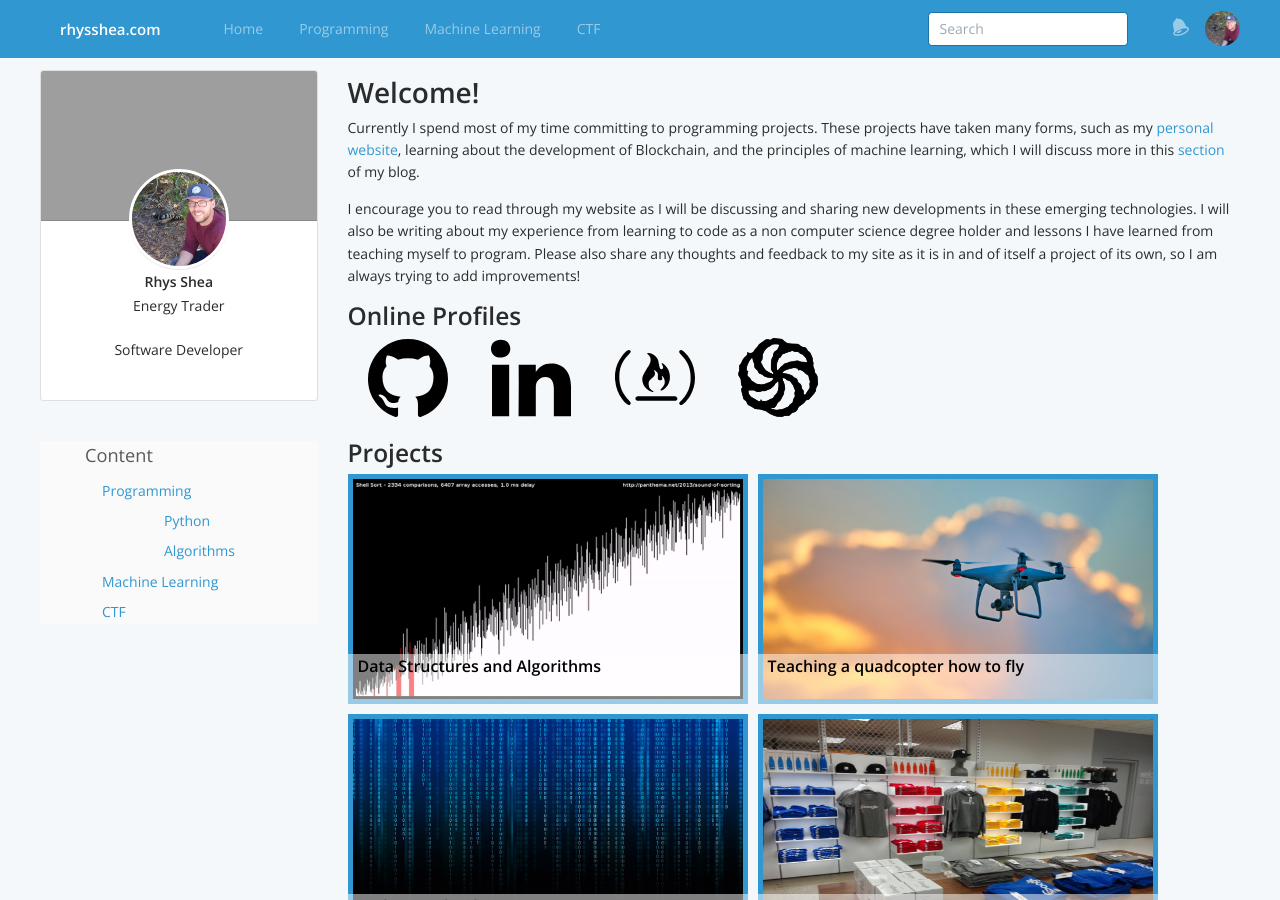
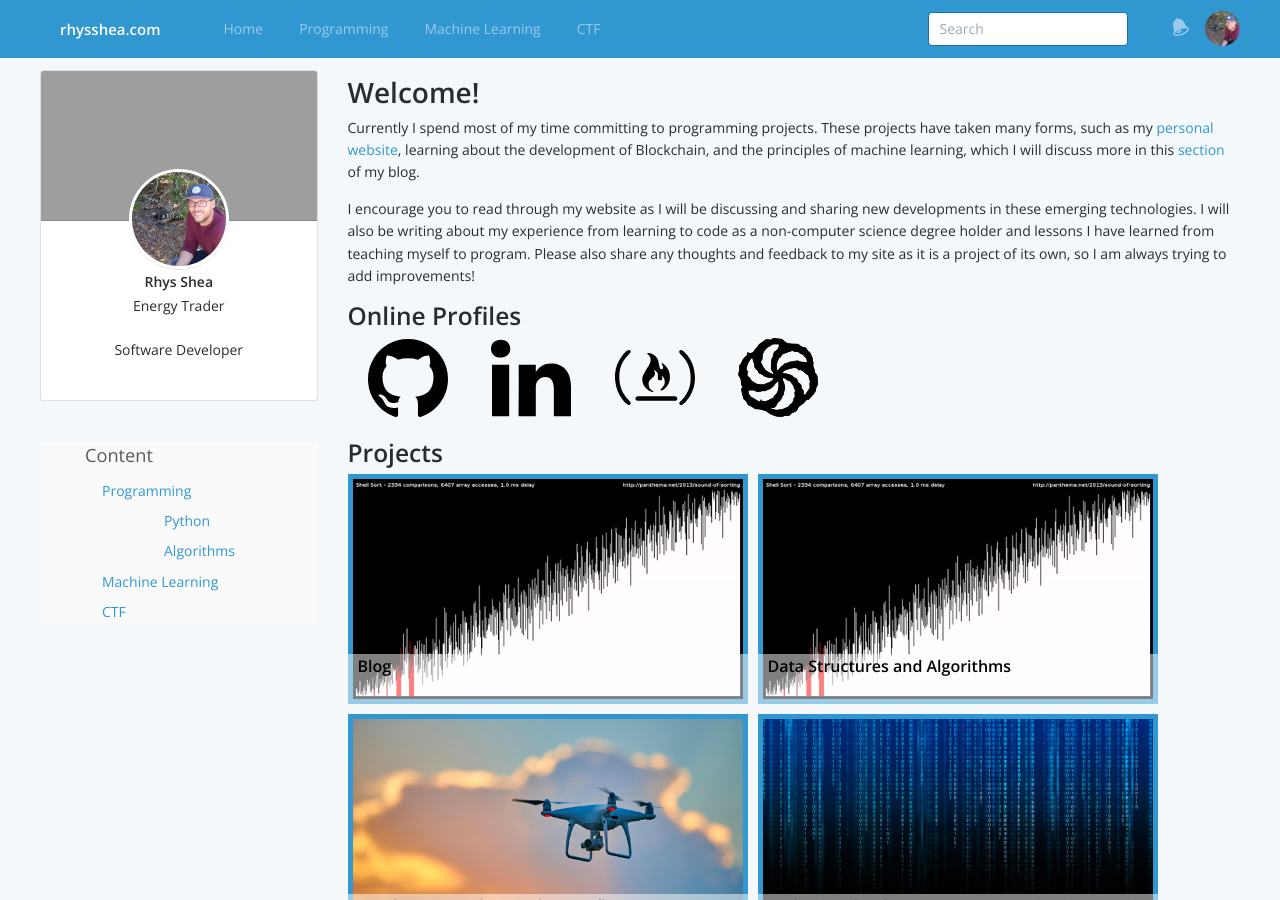
Before and after one commit to Rhysoshea/rhysshea.github.io, a Jekyll site: the page built from index.md, in a window 1280 px wide and 900 px high. Built offline with Jekyll 4.4.1, drawn with Linux system fonts in a browser that asks for light colours; grey boxes are pictures that could not be loaded.

Commit message:
created blog section on home page

```diff
--- a/index.md
+++ b/index.md
@@ -9,7 +9,7 @@ sidebar: home_sidebar
 ## Welcome!
 Currently I spend most of my time committing to programming projects. These projects have taken many forms, such as my [personal website](https://www.rhysshea.com), learning about the development of Blockchain, and the principles of machine learning, which I will discuss more in this [section](https://programming.rhysshea.com/machine_learning) of my blog.
 
-I encourage you to read through my website as I will be discussing and sharing new developments in these emerging technologies. I will also be writing about my experience from learning to code as a non computer science degree holder and lessons I have learned from teaching myself to program. Please also share any thoughts and feedback to my site as it is in and of itself a project of its own, so I am always trying to add improvements!
+I encourage you to read through my website as I will be discussing and sharing new developments in these emerging technologies. I will also be writing about my experience from learning to code as a non-computer science degree holder and lessons I have learned from teaching myself to program. Please also share any thoughts and feedback to my site as it is a project of its own, so I am always trying to add improvements!
 
 
 ### Online Profiles
@@ -36,6 +36,15 @@ I encourage you to read through my website as I will be discussing and sharing n
 
 <div class="grid-container">
   <!-- style in toolkit.css -->
+  <div class="grid-item">
+          <a href="https://programming.rhysshea.com/tag_algorithms/" style = "margin: 20px; margin-left: 0px; padding: 0px; ">
+          <img src="/images/sorting_algo.gif" />
+          <div class = "text-block">
+            <p>Blog</p>
+          </div>
+        </a>
+    </div>
+
   <div class="grid-item">
         <a href="https://programming.rhysshea.com/tag_algorithms/" style = "margin: 20px; margin-left: 0px; padding: 0px; ">
         <img src="/images/sorting_algo.gif" />
```
